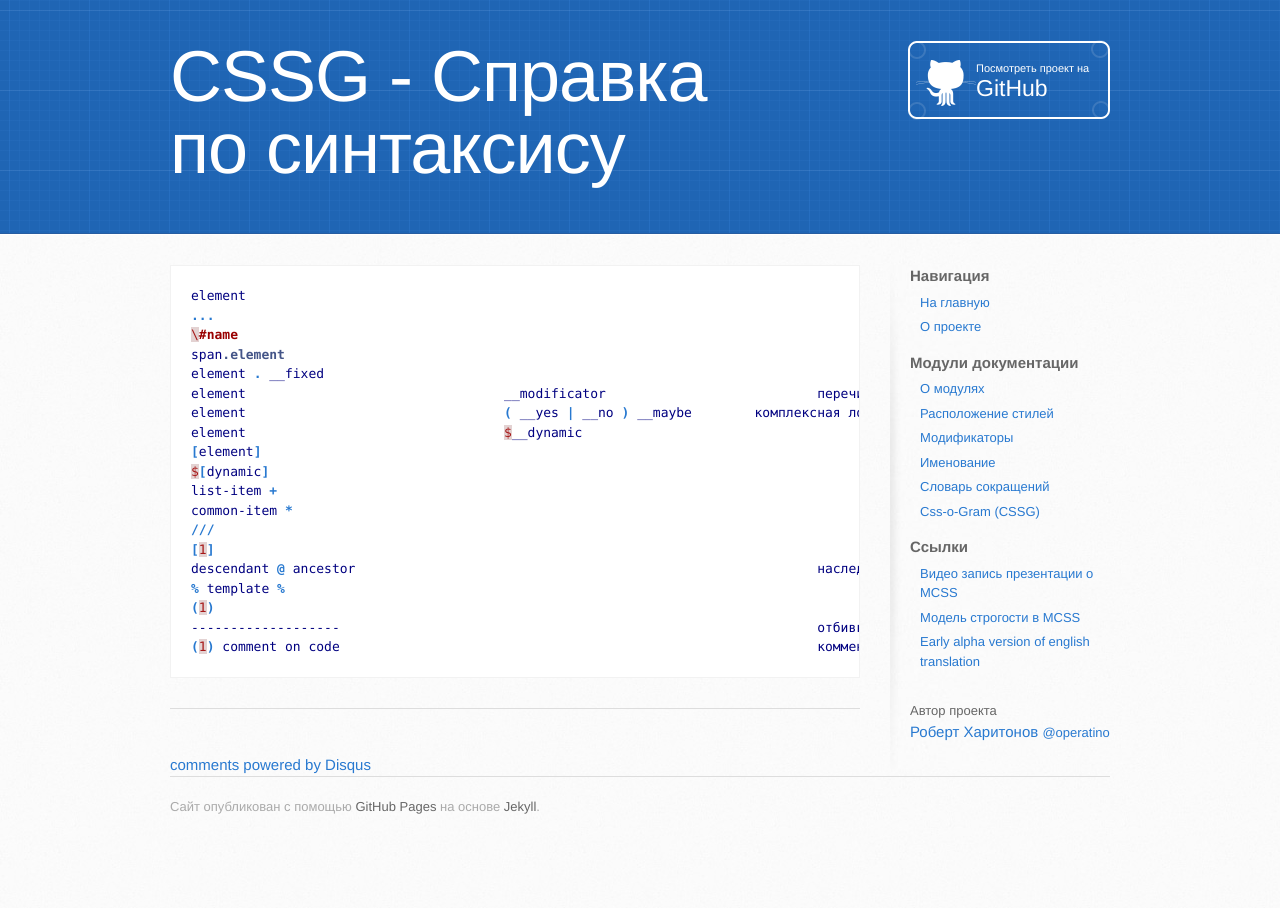
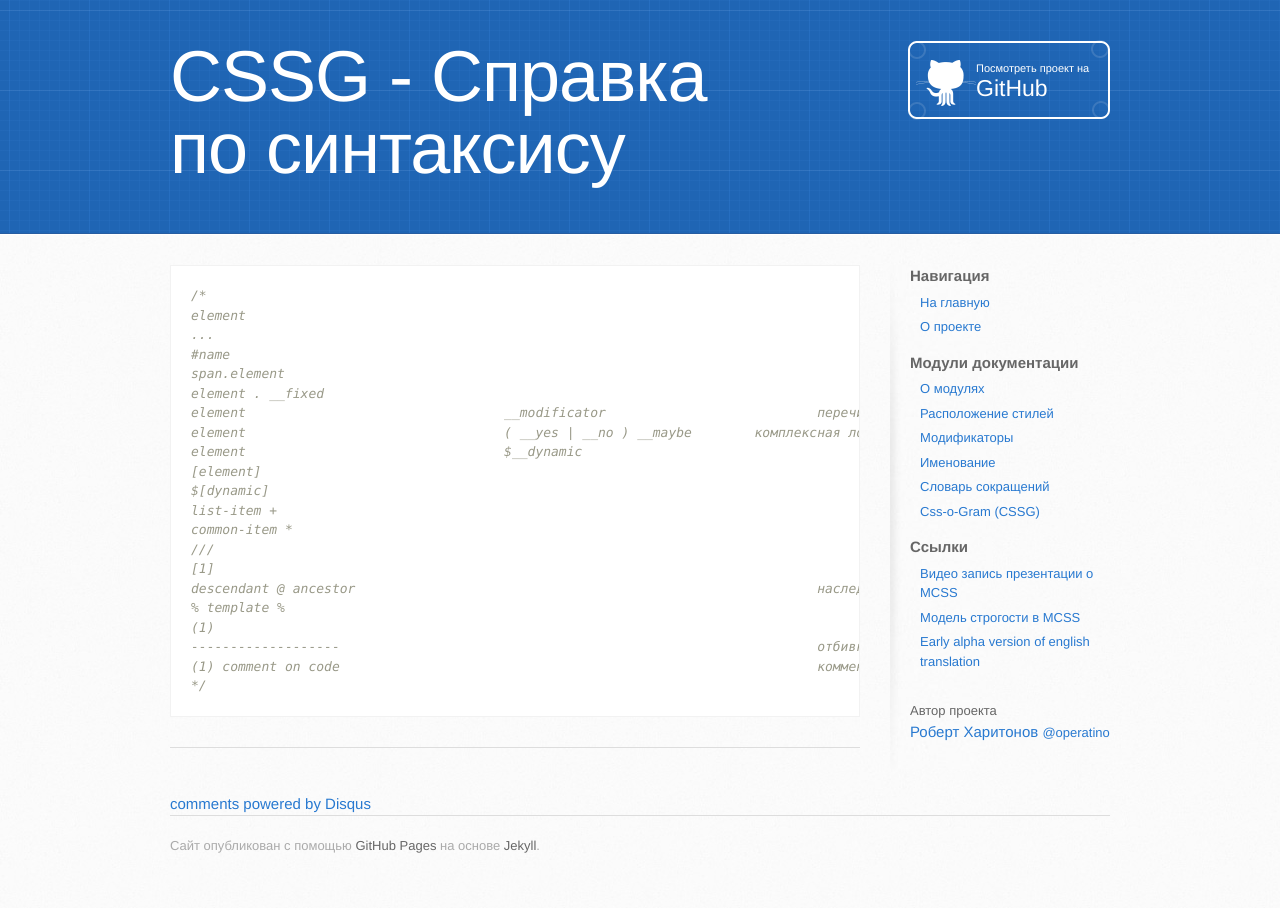
Before and after one commit to robhrt7/MCSS, a Jekyll site: the page built from modules/cssg/legend.md, in a window 1280 px wide. Built offline with Jekyll 4.4.1, drawn with Linux system fonts in a browser that asks for light colours; Markdown is read by kramdown in place of the engine named in the settings; comment, search, counter and statistics services are not loaded.

Commit message:
CSSG legend fix

```diff
--- a/modules/cssg/legend.md
+++ b/modules/cssg/legend.md
@@ -6,9 +6,10 @@ context: inner-page
 ---
 
 {% highlight css %}
+/*
 element 											класс элемента
 ... 												ключевой контент
-\#name 												ссылка на часть структуры
+#name 												ссылка на часть структуры
 span.element 										конкретизация тэга
 element . __fixed 									без данного класса не используется
 element 				__modificator 				перечисление возможных модификаторов
@@ -25,4 +26,5 @@ descendant @ ancestor 								наследование
 (1) 												ссылка на комментарий
 ------------------- 								отбивка комментариев
 (1) comment on code 								комментарий
+*/
 {% endhighlight %}
```
